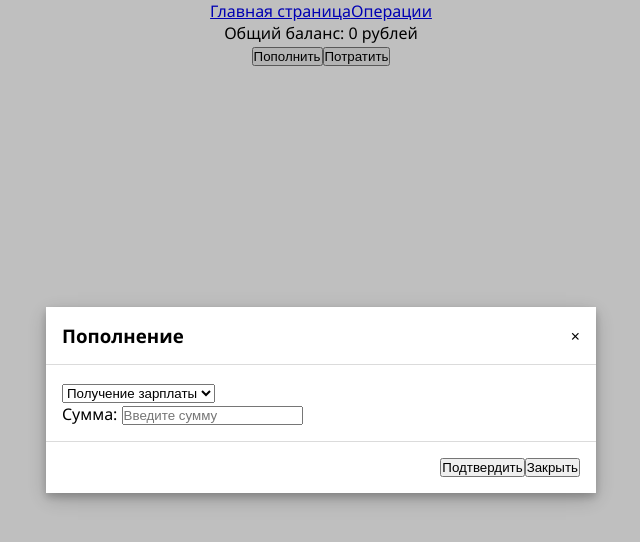
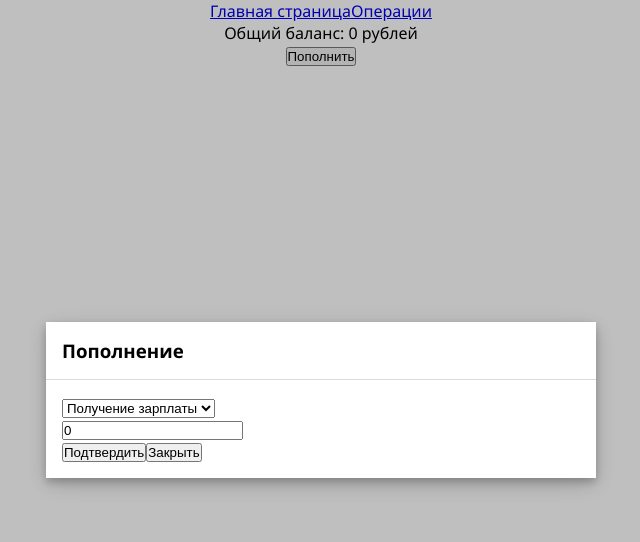
Before and after one commit to semyonyurkov/Wallet-App, a React (Create React App) app: page / in a window 1280 px wide. Both pictures are taken after a click on the button "Пополнить". Shown: the top 542 px of the page, without its empty margins (319-959 px from the left). Built offline with nearby package versions, Linux system fonts and the light colour scheme; the HTML template or start-up script is replaced by a standard one.

Commit message:
modernization mainpage

```diff
--- a/src/App.js
+++ b/src/App.js
@@ -3,8 +3,6 @@ import MainLayout from './layouts/MainLayout';
 import MainPage from './components/MainPage';
 import Operations from './components/Operations';
 import './App.css';
-
-const balance = 0;
 
 function App() {
     return (
@@ -12,10 +10,7 @@ function App() {
             <div className="App">
                 <Routes>
                     <Route path="/" element={<MainLayout />}>
-                        <Route
-                            index={true}
-                            element={<MainPage balance={balance} />}
-                        />
+                        <Route index={true} element={<MainPage />} />
                         <Route path="operations" element={<Operations />} />
                         <Route />
                     </Route>
--- a/src/components/ReplenishBalance.jsx
+++ b/src/components/ChangingBalance.jsx
@@ -1,6 +1,6 @@
 import React from 'react';
 
-const ReplenishBalance = ({
+const ChangingBalance = ({
     isVisible = false,
     title,
     content,
@@ -26,9 +26,6 @@ const ReplenishBalance = ({
             <div className="modal-dialog" onClick={(e) => e.stopPropagation()}>
                 <div className="modal-header">
                     <h3 className="modal-title">{title}</h3>
-                    <span className="modal-close" onClick={onClose}>
-                        &times;
-                    </span>
                 </div>
                 <div className="modal-body">
                     <div className="modal-content">{content}</div>
@@ -39,4 +36,4 @@ const ReplenishBalance = ({
     );
 };
 
-export default ReplenishBalance;
+export default ChangingBalance;
--- a/src/components/MainPage.jsx
+++ b/src/components/MainPage.jsx
@@ -1,20 +1,22 @@
-import ReplenishBalance from './ReplenishBalance';
-import React from 'react';
+import ChangingBalance from './ChangingBalance';
+import React, { useState } from 'react';
 
-function MainPage(props) {
-    const { balance } = props;
-    const [isModal, setModal] = React.useState(false);
+function MainPage() {
+    const [balance, setBalance] = useState(0);
+    const [isModal, setModal] = useState(false);
+    const [data, setData] = useState([]);
     return (
         <>
             <div>Общий баланс: {balance} рублей</div>
             <div>
                 <button onClick={() => setModal(true)}>Пополнить</button>
-                <ReplenishBalance
-                    isVisible={isModal}
+                <ChangingBalance
+                    isVisible={isModal} /* переименовать пропс */
                     title="Пополнение"
                     content={
-                        <p>
-                            <select>
+                        <>
+                            <form>
+                                <select id="loc" name="loc">
                                     <option>Получение зарплаты</option>
                                     <option>Перевод от друга</option>
                                     <option>Кэшбек</option>
@@ -22,23 +24,31 @@ function MainPage(props) {
                                     <option>Грек вернул долг</option>
                                 </select>
                                 <div>
-                                Сумма:{' '}
-                                <input placeholder="Введите сумму"></input>
+                                    <input
+                                        placeholder="Введите сумму"
+                                        value={balance}
+                                        onChange={
+                                            (e) => setBalance(e.target.value)
+                                            /* Получаем строку, нужен намбер!!!!!!!!! */
+                                        }
+                                    ></input>
                                 </div>
-                        </p>
-                    }
-                    footer={
-                        <>
-                            <button onClick={() => setModal(false)}>
+                                <button
+                                    type="submit"
+                                    onSubmit={(e) => setData(e.target.value)}
+                                >
                                     Подтвердить
                                 </button>
-                            <button onClick={() => setModal(false)}>
+                                <button
+                                    type="button"
+                                    onClick={() => setModal(false)}
+                                >
                                     Закрыть
                                 </button>
+                            </form>
                         </>
                     }
                 />
-                <button>Потратить</button>
             </div>
         </>
     );
```
Also changed, not shown: src/components/SpendBalance.jsx (deleted). Lines whose indentation alone changed are shown as unchanged.
